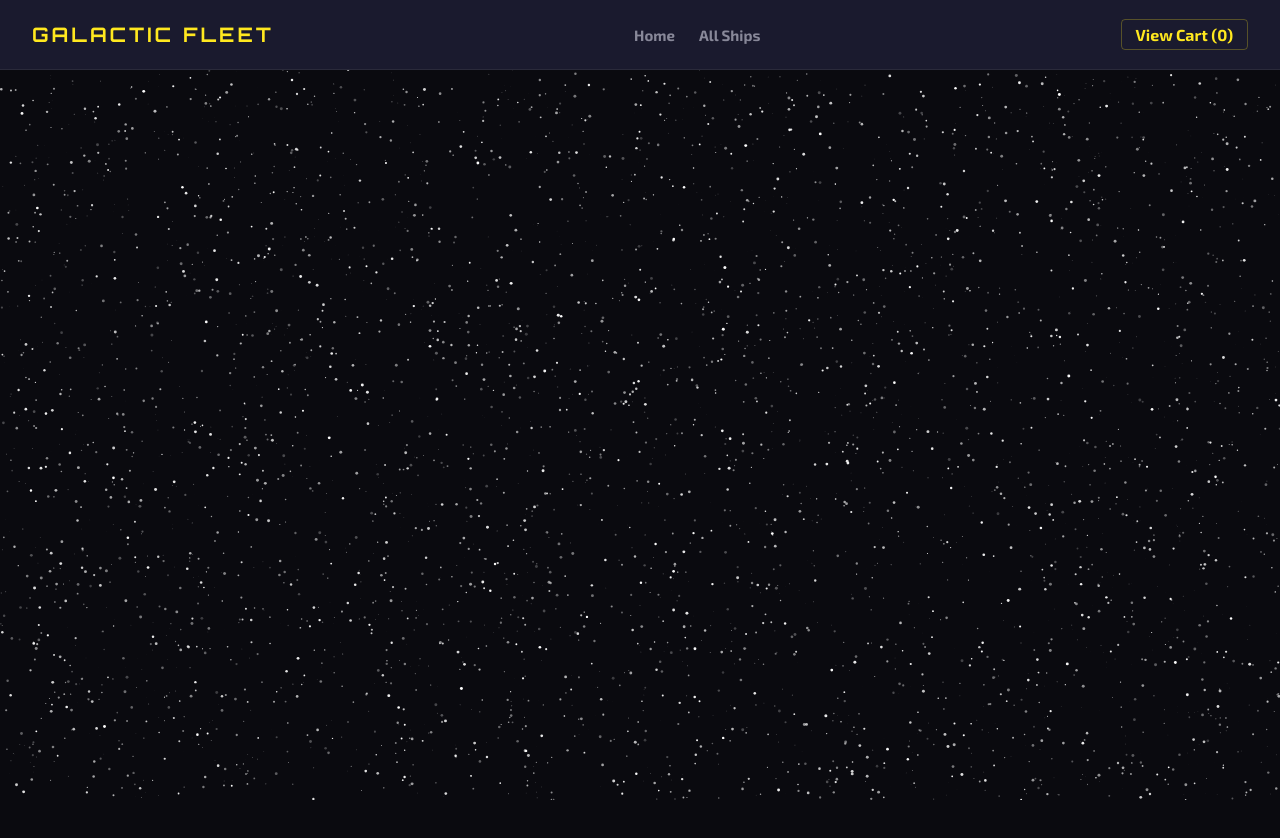
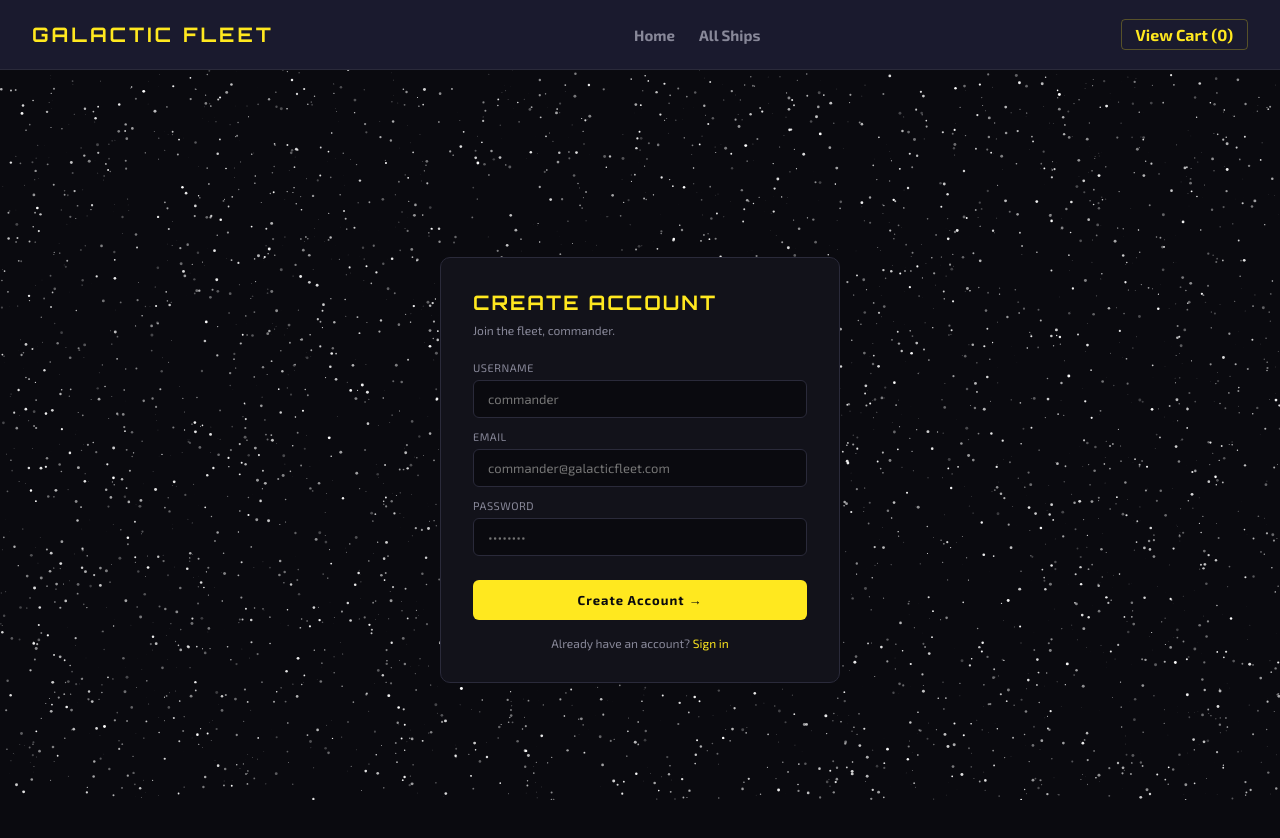
Before and after one commit to starfalon/starship-shop, a React (Vite) app in the folder client/: page /register in a window 1280 px wide. Shown: the top 838 px of the page. Before the commit the page ends 800 px from the top, so only its background shows below. Built offline with nearby package versions, Linux system fonts and the light colour scheme.

Commit message:
added a register page, authcontext

```diff
--- a/client/src/App.jsx
+++ b/client/src/App.jsx
@@ -4,6 +4,8 @@ import Products from "./pages/Products";
 import Cart from "./pages/Cart";
 import Checkout from "./pages/Checkout";
 import Confirmation from "./pages/Confirmation";
+import Login from "./pages/Login";
+import Register from "./pages/Register";
 import Navbar from "./components/Navbar";
 
 function App() {
@@ -16,6 +18,8 @@ function App() {
         <Route path="/cart" element={<Cart />} />
         <Route path="/checkout" element={<Checkout />} />
         <Route path="/confirmation" element={<Confirmation />} />
+        <Route path="/login" element={<Login />} />
+        <Route path="/register" element={<Register />} />
       </Routes>
     </BrowserRouter>
   );
--- /dev/null
+++ b/client/src/pages/Register.jsx
@@ -0,0 +1,197 @@
+import { useState } from "react";
+import { Link, useNavigate } from "react-router-dom";
+import { registerUser } from "../api";
+
+function Register() {
+  const navigate = useNavigate();
+
+  const [formData, setFormData] = useState({
+    username: "",
+    email: "",
+    password: "",
+  });
+
+  const [error, setError] = useState(null);
+  const [loading, setLoading] = useState(false);
+
+  const handleChange = (e) => {
+    setFormData((prev) => ({ ...prev, [e.target.name]: e.target.value }));
+  };
+
+  const handleSubmit = async (e) => {
+    e.preventDefault();
+    setError(null);
+    setLoading(true);
+
+    try {
+      // registrerar användaren
+      await registerUser(formData);
+
+      // navigerar till login efter registrering
+      navigate("/login");
+    } catch (err) {
+      setError(err.response?.data?.message || "Registration failed");
+    } finally {
+      setLoading(false);
+    }
+  };
+
+  return (
+    <div
+      style={{
+        minHeight: "100vh",
+        display: "flex",
+        alignItems: "center",
+        justifyContent: "center",
+        padding: "32px",
+      }}
+    >
+      <div
+        style={{
+          background: "#12121a",
+          border: "1px solid #2a2a3a",
+          borderRadius: "10px",
+          padding: "32px",
+          width: "100%",
+          maxWidth: "400px",
+        }}
+      >
+        {/* rubrik */}
+        <h1
+          style={{
+            fontFamily: "Orbitron, sans-serif",
+            fontSize: "20px",
+            color: "#FFE81F",
+            letterSpacing: "2px",
+            marginBottom: "8px",
+          }}
+        >
+          CREATE ACCOUNT
+        </h1>
+        <p
+          style={{
+            fontSize: "12px",
+            color: "#888899",
+            fontFamily: "'Exo 2', sans-serif",
+            marginBottom: "24px",
+          }}
+        >
+          Join the fleet, commander.
+        </p>
+
+        {/* felmeddelande */}
+        {error && (
+          <div
+            style={{
+              fontSize: "12px",
+              color: "#ff4444",
+              marginBottom: "16px",
+              fontFamily: "'Exo 2', sans-serif",
+            }}
+          >
+            {error}
+          </div>
+        )}
+
+        {/* username */}
+        <div style={{ marginBottom: "12px" }}>
+          <div style={labelStyle}>USERNAME</div>
+          <input
+            name="username"
+            value={formData.username}
+            onChange={handleChange}
+            placeholder="commander"
+            style={inputStyle}
+          />
+        </div>
+
+        {/* email */}
+        <div style={{ marginBottom: "12px" }}>
+          <div style={labelStyle}>EMAIL</div>
+          <input
+            name="email"
+            value={formData.email}
+            onChange={handleChange}
+            placeholder="commander@galacticfleet.com"
+            style={inputStyle}
+          />
+        </div>
+
+        {/* lösenord */}
+        <div style={{ marginBottom: "24px" }}>
+          <div style={labelStyle}>PASSWORD</div>
+          <input
+            name="password"
+            type="password"
+            value={formData.password}
+            onChange={handleChange}
+            placeholder="••••••••"
+            style={inputStyle}
+          />
+        </div>
+
+        {/* register-knapp */}
+        <button
+          onClick={handleSubmit}
+          disabled={loading}
+          style={{
+            width: "100%",
+            background: loading ? "#C9A800" : "#FFE81F",
+            color: "#0a0a0f",
+            border: "none",
+            padding: "12px",
+            fontSize: "13px",
+            fontWeight: "700",
+            borderRadius: "6px",
+            cursor: loading ? "not-allowed" : "pointer",
+            fontFamily: "'Exo 2', sans-serif",
+            letterSpacing: "1px",
+            marginBottom: "16px",
+          }}
+        >
+          {loading ? "Creating account..." : "Create Account →"}
+        </button>
+
+        {/* länk till login */}
+        <div
+          style={{
+            textAlign: "center",
+            fontSize: "12px",
+            color: "#888899",
+            fontFamily: "'Exo 2', sans-serif",
+          }}
+        >
+          Already have an account?{" "}
+          <Link
+            to="/login"
+            style={{ color: "#FFE81F", textDecoration: "none" }}
+          >
+            Sign in
+          </Link>
+        </div>
+      </div>
+    </div>
+  );
+}
+
+const labelStyle = {
+  fontSize: "11px",
+  color: "#888899",
+  letterSpacing: "0.5px",
+  marginBottom: "6px",
+  fontFamily: "'Exo 2', sans-serif",
+};
+
+const inputStyle = {
+  width: "100%",
+  background: "#0a0a0f",
+  border: "1px solid #2a2a3a",
+  borderRadius: "6px",
+  padding: "10px 14px",
+  fontSize: "13px",
+  color: "#F0F0F0",
+  fontFamily: "'Exo 2', sans-serif",
+  boxSizing: "border-box",
+};
+
+export default Register;
```
Also changed, not shown: client/src/context/AuthContext.jsx (added, +54 -0 lines).
